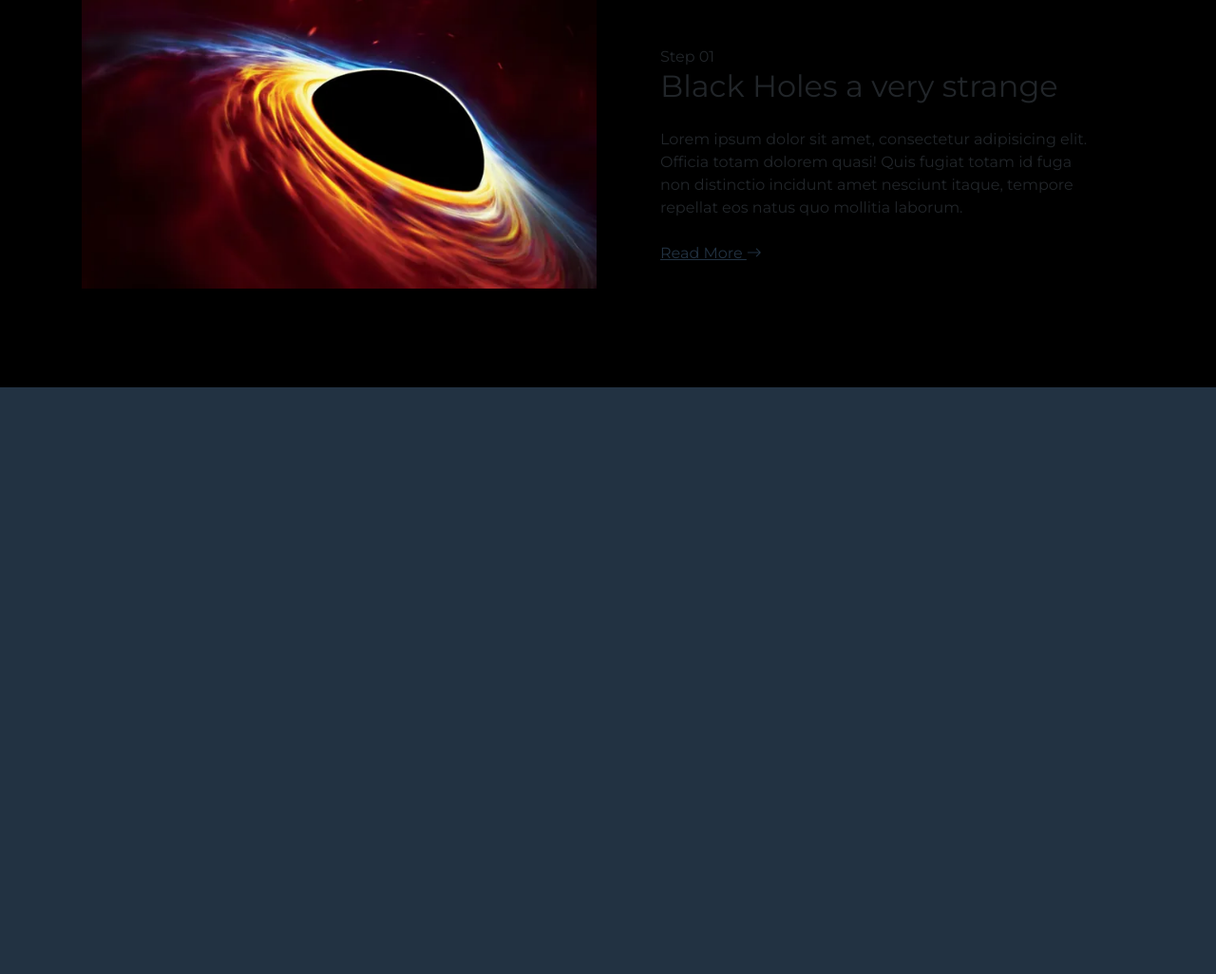
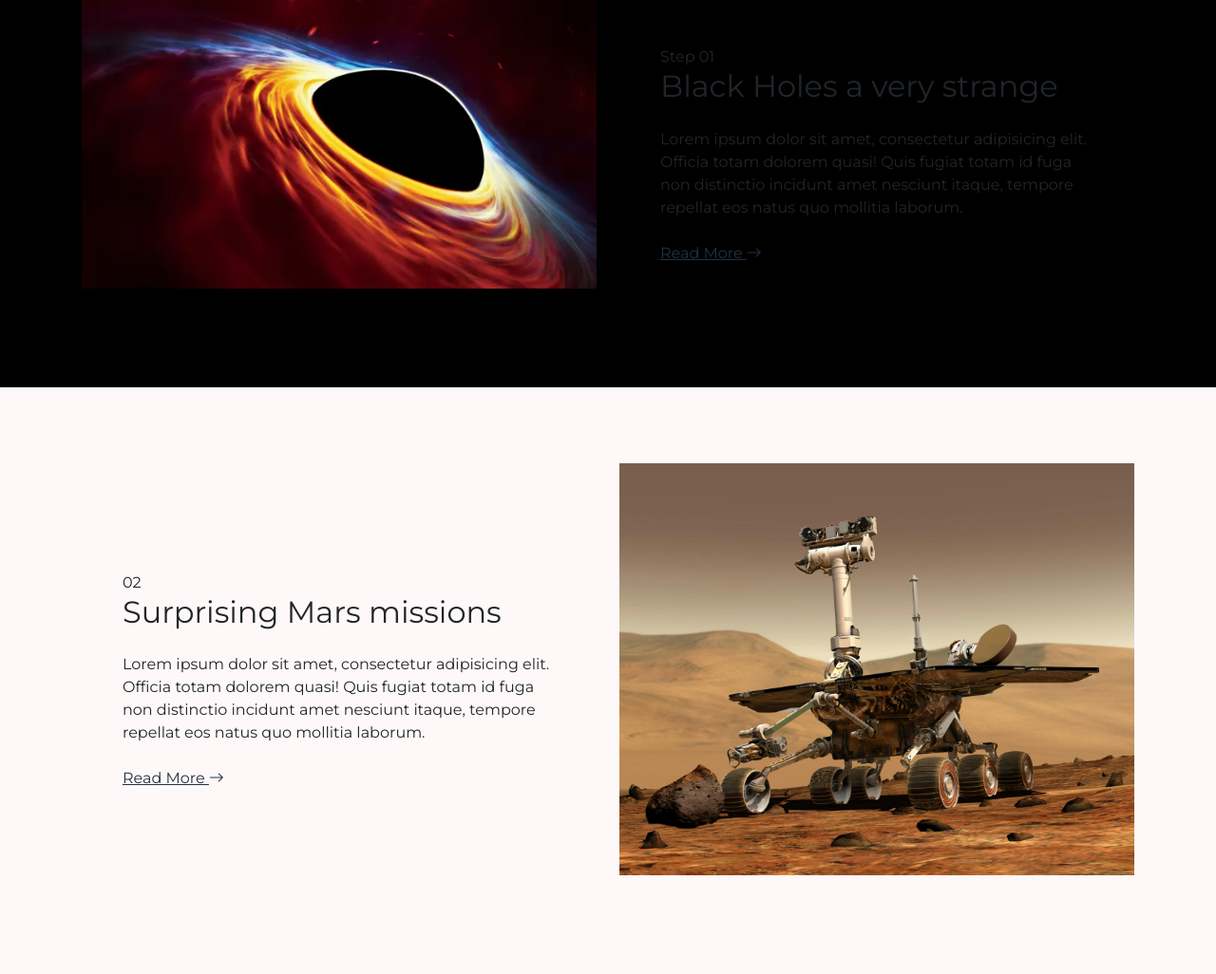
Before and after one commit to Harmonica-Men/AstroShare-Blog, a Django app: page / in a window 1280 px wide. Shown: the part 881-1907 px from the top of the page at 95% size. Before the commit the page ends 1289 px from the top, so only its background shows below. Run offline with Django 4.2, Linux system fonts and the light colour scheme; some libraries are stand-ins or nearby versions.

Commit message:
Homepage - Insert step 2

```diff
--- a/blogger/templates/homepage.html
+++ b/blogger/templates/homepage.html
@@ -125,8 +125,10 @@
 <!-- Hero End -->
 
 <a id="scroll-down"></a>
-  <!-- Section One Start -->
-  <section class="steps container-custom">
+
+<!-- Section One Start -->
+  <section class="steps
+  container-custom">
 
     <div class="row">
       <div class="col-12 col-sm-6 d-md-flex justify-content-md-ceneter">
@@ -149,6 +151,30 @@
   </section>
   <!-- Section One End -->
 
+  <!-- Section Two Start -->
+  <section class="steps steps--background">
+
+    <div class="container-custom">
+
+      <div class="row">
+        <div class="col-12 col-sm-6 d-md-flex justify-content-md-ceneter order-sm-1">
+          <img src="/static/images/pexels-pixabay-73910.jpg" alt="Health Benefits" class="img-fluid pb-4 steps__section-thumbnail" width="553" height="746" loading="lazy">
+        </div>
+
+        <div class="col-12 col-sm-6 align-self-center justify-content-md-ceneter">
+          <div class="steps__content-width">
+            <span>02</span>
+            <h1 class="h2 mb-4">Surprising Mars missions</h1>
+            <p class="mb-4">Lorem ipsum dolor sit amet, consectetur adipisicing elit. Officia totam dolorem quasi! Quis fugiat totam id fuga non distinctio incidunt amet nesciunt itaque, tempore repellat eos natus quo mollitia laborum.</p>
+            <a href="#">Read More <i class="bi bi-arrow-right"></i></a>
+          </div>
+        </div>
+      </div>
+
+    </div>
+  </section>
+  <!-- Section Two End -->
+
 
 
   <!-- Bootstrap JS -->
```
Also changed, not shown: static/images/pexels-pixabay-73910.jpg (added).
